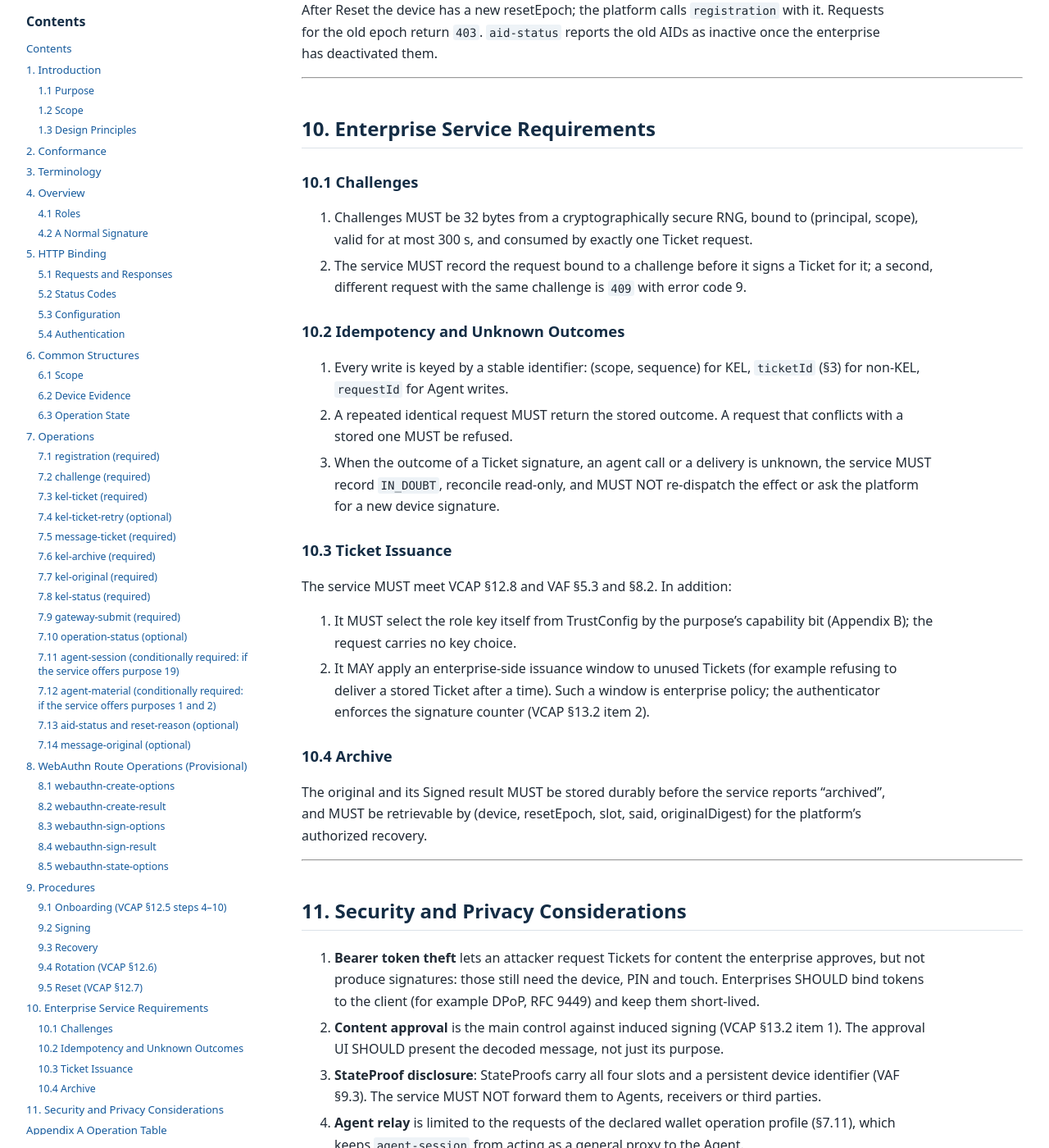
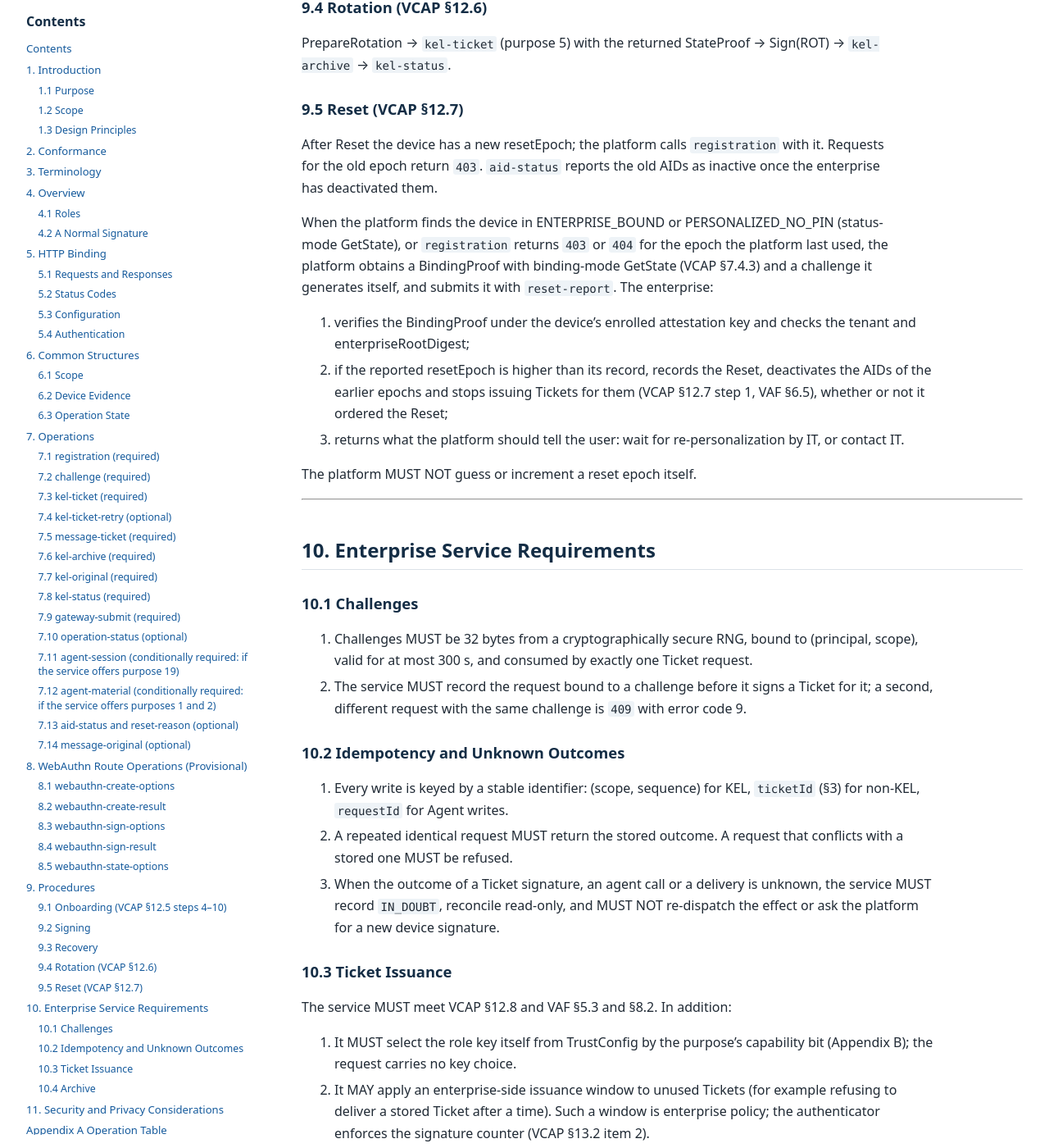
Before and after one commit to vlei-auth/vcap-ei, a Jekyll site: the page built from index.md, in a window 1280 px wide and 1400 px high, scrolled down 15590 px. Shown: the whole window at 82% size. Built offline with Jekyll 4.4.1, drawn with Linux system fonts in a browser that asks for light colours; some of the changed text lies outside the part shown.

Commit message:
Add reset reporting and binding proof verification

```diff
--- a/vcap-ei-1.0.md
+++ b/vcap-ei-1.0.md
@@ -328,6 +328,7 @@ Returns the material the platform needs to approve Agent delegation (VCAP §12.5
 
 - `aid-status`: scope + `5: aid_t44` → `active_bool`. Lets a platform stop using an AID the enterprise has deactivated (VCAP §12.7).
 - `reset-reason`: scope → `[state_tstr, reason_bstr] / null`. Tells the platform why the enterprise requires a Reset, if it does.
+- `reset-report`: `{1:device_b32, 2:bindingProof}` (no scope) → `[state_tstr, resetEpoch]`, where `state` is `"recorded"` (a newer epoch was recorded now), `"known"` (the epoch was already on record) or `"pending-personalization"` (recorded, and IT has not yet issued a TrustConfig for it). Reports a Reset per §9.5. A BindingProof that does not verify, or whose tenant or root digest is not this enterprise's, is `403`. A report with an epoch lower than the record is `409`, because an epoch never decreases. The service MUST be idempotent per (device, resetEpoch).
 
 ### 7.14 `message-original` (optional)
 
@@ -417,6 +418,14 @@ PrepareRotation → `kel-ticket` (purpose 5) with the returned StateProof → Si
 
 After Reset the device has a new resetEpoch; the platform calls `registration` with it. Requests for the old epoch return `403`. `aid-status` reports the old AIDs as inactive once the enterprise has deactivated them.
 
+When the platform finds the device in ENTERPRISE_BOUND or PERSONALIZED_NO_PIN (status-mode GetState), or `registration` returns `403` or `404` for the epoch the platform last used, the platform obtains a BindingProof with binding-mode GetState (VCAP §7.4.3) and a challenge it generates itself, and submits it with `reset-report`. The enterprise:
+
+1. verifies the BindingProof under the device's enrolled attestation key and checks the tenant and enterpriseRootDigest;
+2. if the reported resetEpoch is higher than its record, records the Reset, deactivates the AIDs of the earlier epochs and stops issuing Tickets for them (VCAP §12.7 step 1, VAF §6.5), whether or not it ordered the Reset;
+3. returns what the platform should tell the user: wait for re-personalization by IT, or contact IT.
+
+The platform MUST NOT guess or increment a reset epoch itself.
+
 ---
 
 ## 10. Enterprise Service Requirements
@@ -449,7 +458,7 @@ The original and its Signed result MUST be stored durably before the service rep
 
 1. **Bearer token theft** lets an attacker request Tickets for content the enterprise approves, but not produce signatures: those still need the device, PIN and touch. Enterprises SHOULD bind tokens to the client (for example DPoP, RFC 9449) and keep them short-lived.
 2. **Content approval** is the main control against induced signing (VCAP §13.2 item 1). The approval UI SHOULD present the decoded message, not just its purpose.
-3. **StateProof disclosure**: StateProofs carry all four slots and a persistent device identifier (VAF §9.3). The service MUST NOT forward them to Agents, receivers or third parties.
+3. **StateProof and BindingProof disclosure**: StateProofs carry all four slots and a persistent device identifier, and BindingProofs carry the device identifier, tenant and reset epoch (VAF §9.3). The service MUST NOT forward them to Agents, receivers or third parties.
 4. **Agent relay** is limited to the requests of the declared wallet operation profile (§7.11), which keeps `agent-session` from acting as a general proxy to the Agent.
 5. **Receiver echo** (§7.9) prevents a compromised platform from redirecting delivery without detection, but the enterprise remains responsible for choosing receivers.
 
@@ -473,6 +482,7 @@ The original and its Signed result MUST be stored durably before the service rep
 | agent-material | conditionally required (purposes 1, 2) | 5 clientAid | [clientIcp, agentDip, agentSigs] |
 | aid-status | optional | 5 aid | active |
 | reset-reason | optional | — | [state, reason] / null |
+| reset-report | optional | (1:device, 2:BindingProof only) | [state, resetEpoch] |
 | message-original | optional | 5 ticketId | [original, Signed?] |
 | webauthn-* | provisional | Section 8 | Section 8 |
 
```
